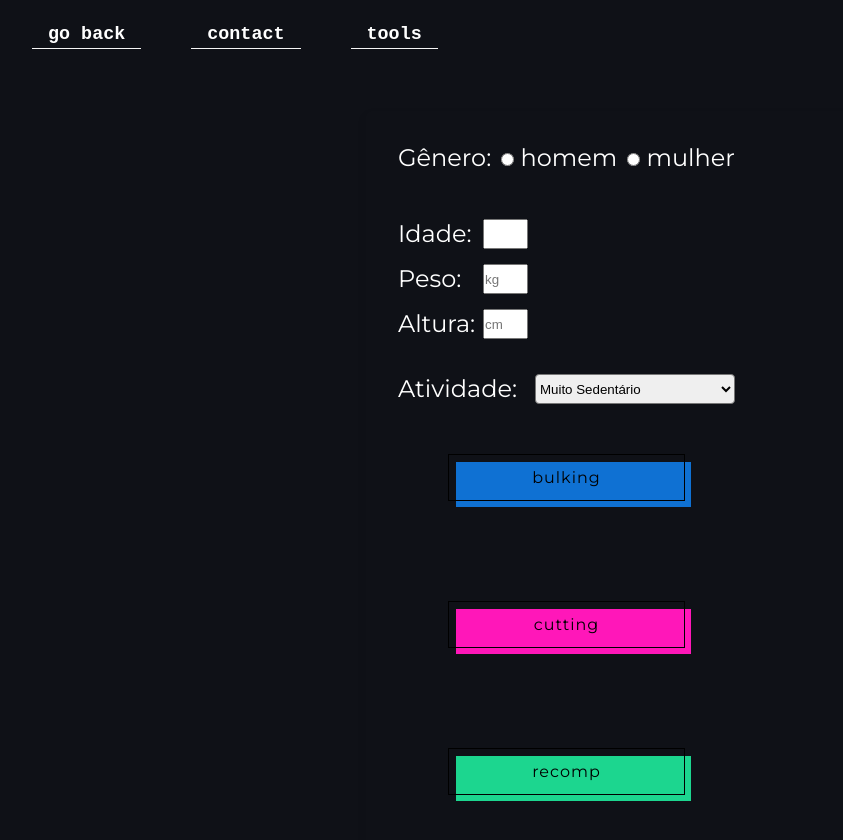
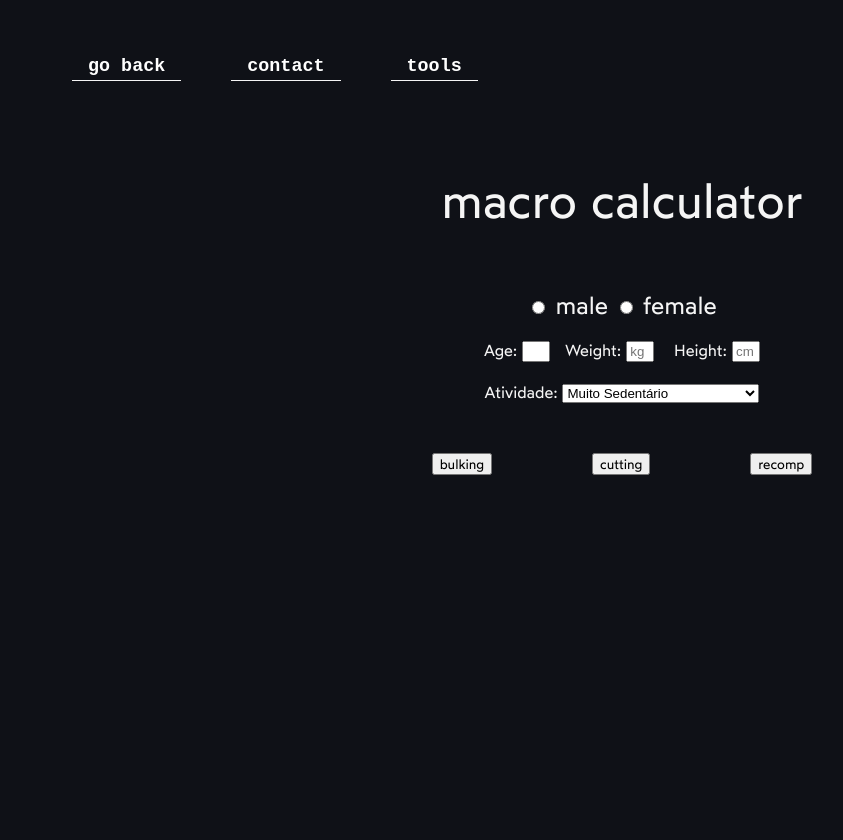
Before and after one commit to misaelucas/misaelucas.github.io, a React (Create React App) app: page /macrocalculator in a window 1280 px wide. Shown: the top 840 px of the page, without its empty margins (18-861 px from the left). After the commit the page ends 800 px from the top, so only its background shows below. Built offline with nearby package versions, Linux system fonts and the light colour scheme.

Commit message:
im so tired

```diff
--- a/src/App.css
+++ b/src/App.css
@@ -3,5 +3,4 @@ body {
   padding: 0;
   background-color: #0f1117;
   height: 100vh;
-  box-sizing: border-box;
 }
--- a/src/components/Header.js
+++ b/src/components/Header.js
@@ -17,6 +17,7 @@ function Header(props) {
           <li>
             <Link to="/tools">tools</Link>
           </li>
+
         </ul>
       </div>
     </div>
--- a/src/components/Test.js
+++ /dev/null
@@ -1,63 +0,0 @@
-import React, { useContext } from "react";
-import "../css/Bio.css";
-import "../css/Slide.css";
-import "../css/Teste.css";
-import duck from "../img/duck.gif";
-import Header from "../components/Header";
-
-const Test = () => {
-  function getAge(dateString) {
-    const today = new Date();
-    const birthDate = new Date(dateString);
-    let age = today.getFullYear() - birthDate.getFullYear();
-    let m = today.getMonth() - birthDate.getMonth();
-    if (m < 0 || (m === 0 && today.getDate() < birthDate.getDate())) {
-      age--;
-    }
-    return age;
-  }
-
-  const age = getAge("1998/09/22");
-
-  return (
-    <div>
-      {" "}
-      <Header />
-      <div className="Bio-Container-Teste">
-          <h1 className="Title-Test">Hi, i'm Misa. </h1>
-          <div className="bio">
-            <p>
-              I am {age} years old, currently living in Brazil and studying
-              fullstack development, i have done a few jobs, you can check them
-              at my github. I also enjoy playing Chess and Muay Thai.
-              This is my personal page, feel free to browse through, here you
-              will be able to find my portfolio, stuff about me and a few
-              shenanigans..
-            </p>
-          </div>
-
-        <button type="button" class="slide" className="flx">
-          <div>
-            <a
-              href="https://github.com/misaelucas"
-              target="_blank"
-              rel="noreferrer"
-              className="github-link"
-            >
-              github
-            </a>
-          </div>
-          <i class="icon-arrow-right"></i>
-        </button>
-
-        <img
-          src={duck}
-          alt="a drawing of a duck with a variety of swords in his back, and he's also using an armor, which display his name: DUCK"
-          className="res-img"
-        />
-      </div>
-    </div>
-  );
-};
-
-export default Test;
--- /dev/null
+++ b/src/css/Contact.css
@@ -0,0 +1,10 @@
+.container {
+    text-align: center;
+    color: whitesmoke;
+    margin-top: 20vh;
+    font-family: system-ui, -apple-system, BlinkMacSystemFont, 'Segoe UI', Roboto, Oxygen, Ubuntu, Cantarell, 'Open Sans', 'Helvetica Neue', sans-serif;
+}
+
+h2 {
+    font-size: 1.3rem;
+}
--- a/src/css/Header.css
+++ b/src/css/Header.css
@@ -31,7 +31,7 @@
   font-family: monospace;
   font-size: 1.15rem;
   font-weight: 550;
-  transition: color 0.3s ease-in-out, box-shadow 0.3s ease-in-out;
+  transition: color 0.3s ease-in-out, box-shadow 0.6s ease-in-out;
   border-bottom: 1px solid whitesmoke;
   padding-bottom: 3px;
   margin-left: 50px;
--- a/src/css/Macro.css
+++ b/src/css/Macro.css
@@ -1,131 +1,43 @@
 @import url(https://fonts.googleapis.com/css?family=Open+Sans:300,400,800);
 @import url(https://fonts.googleapis.com/css?family=Montserrat:400,700);
 
-* {
-  margin: 0;
-  padding: 0;
-  box-sizing: border-box;
+.form-container {
+  display: flex;
+  flex-direction: column;
+  color: whitesmoke;
+  text-align: center;
+  font-family: "wotfardregular", sans-serif;
+
 }
 
-body {
+.form-title {
+  font-size: 3rem;
+  margin-top: 60px;
 }
 
-.formulario {
-  color: white;
-  font-family: "Montserrat", Arial, sans-serif;
+.form-attr {
+  margin-top: 60px;
   font-size: 1.5rem;
-  position: relative;
-  margin-left: 30% !important;
-  margin-top: 5% !important;
-  max-width: 900px;
-  width: 100%;
-  opacity: 1;
-  border-radius: 6px;
-  padding: 30px;
-  margin: 0 15px;
-  box-shadow: 0 5px 10px rgba(0, 0, 0, 0.1);
+
 }
 
-tbody {
-}
-.form-title {
-  font-size: 2rem;
+.form-attr2 {
+  padding-top: 20px;
 }
 
-.genero {
-  display: flex;
-  justify-content: left;
-  margin-bottom: 30px;
-}
-.xi {
-}
-.radio-input {
-  margin-left: 10px;
+.form-attr3 {
+  padding-top: 20px;
+
 }
 
-.input-text {
-  width: 45px;
-  height: 30px;
-  outline: none;
-  color: #555;
-}
-.input-wrapper {
-  display: flex;
-  justify-content: space-between;
-  width: 130px;
-  padding-top: 15px;
+.input-text{
+  width: 20px;
 }
 
-.select-wrapper {
-  display: flex;
-  flex-direction: column !important;
+span ~ span {
+  padding-left: 15px;
 }
 
-
-.atividade {
-
-  width: 200px;
-  height: 30px;
-  border-radius: 4px;
-  margin-left: -10px;
-
+.labels {
+  padding-right: 5px;
 }
-#atividade {
-  display: flex;
-  margin-top: 35px;
-  justify-content: space-between;
-
-}
-.tr-wrapper {
-}
-
-.buttons1:after {
-  background-color: rgb(15, 113, 211) !important;
-}
-
-.buttons2:after {
-  background-color: rgb(255, 23, 185) !important;
-}
-.buttons3:after {
-  display: flex;
-  flex-direction: row-reverse;
-}
-
-/* CSS */
-.calculate-button {
-  font-size: 16px;
-  font-weight: 200;
-  letter-spacing: 1px;
-  padding: 13px 20px 13px;
-  outline: 0;
-  border: 1px solid black;
-  cursor: pointer;
-  position: relative;
-  background-color: rgba(0, 0, 0, 0);
-  user-select: none;
-  -webkit-user-select: none;
-  touch-action: manipulation;
-}
-
-.calculate-button:after {
-  content: "";
-  background-color: #1cd68f;
-  width: 100%;
-  z-index: -1;
-  position: absolute;
-  height: 100%;
-  top: 7px;
-  left: 7px;
-  transition: 0.2s;
-}
-
-.calculate-button:hover:after {
-  top: 0px;
-  left: 0px;
-}
-
-@media (min-width: 768px) {
-  .calculate-button {
-    padding: 13px 50px 13px;
-  }
-}
--- a/src/css/Teste.css
+++ /dev/null
@@ -1,27 +0,0 @@
-.bio {
-    color: white;
-
-
-}
-
-.Title-Test {
-    color: white;
-    font-size: 5rem;
-    font-family: "wotfardregular", sans-serif;
-    text-align: center;
-}
-.Bio-Container-Teste{
-
-    display: flex;
-    flex-direction: column;
-    padding-left: 5%;
-    padding-top: 5%;
-}
-
-.res-img {
-    max-width: 50%;
-}
-
-.flx {
-    width: 50px;
-}
--- a/src/index.js
+++ b/src/index.js
@@ -2,10 +2,10 @@ import ReactDOM from "react-dom/client";
 import { BrowserRouter, Route, Routes } from "react-router-dom";
 import App from "./App";
 import Tools from "./pages/Tools";
-import Test from "./components/Test";
 
 import "./App.css";
 import MacroCalculator from "./pages/MacroCalculator";
+import Contact from "./pages/Contact";
 
 // import your route components too
 
@@ -16,7 +16,7 @@ root.render(
       <Route path="/" element={<App />} />
       <Route path="/tools" element={<Tools />} />
       <Route path="/macrocalculator" element={<MacroCalculator />} />
-      <Route path="/teste" element={<Test />} />
+      <Route path="/contact" element={<Contact />} />
     </Routes>
   </BrowserRouter>
 );
--- /dev/null
+++ b/src/pages/Contact.js
@@ -0,0 +1,20 @@
+import React, {useState} from "react";
+import Header from "../components/Header";
+import "../css/Header.css";
+
+import "../css/Contact.css";
+
+function Contact() {
+    const [isHome, setHome] = useState(true);
+
+  return (
+    <>
+    <Header home={isHome}/>
+    <div className="container">
+      <h2>So, how to reach me?</h2>
+    </div>
+    </>
+  );
+}
+
+export default Contact;
--- a/src/pages/MacroCalculator.js
+++ b/src/pages/MacroCalculator.js
@@ -4,7 +4,7 @@ import Header from "../components/Header";
 import "../css/Header.css";
 import "../css/Macro.css";
 
-export default function MacroCalculator() {
+function MacroCalculator() {
   const [isHome, setHome] = useState(true);
   const [weight, setWeight] = useState("");
   const [height, setHeight] = useState("");
@@ -31,12 +31,9 @@ export default function MacroCalculator() {
   return (
     <div>
       <Header home={isHome} />
-      <form className="formulario">
-        <table>
-          <tbody>
-            <tr className="genero">
-              <td>Gênero:</td>
-              <td>
+      <div className="form-container">
+        <div className="form-title">macro calculator</div>
+        <div className="form-attr">
           <input
             type="radio"
             name="gender"
@@ -45,7 +42,7 @@ export default function MacroCalculator() {
             id="male"
             onClick={() => setGender("male")}
           ></input>
-                <label htmlFor="male">{"\u00a0"}homem</label>
+          <label htmlFor="male">{"\u00a0"}male</label>{" "}
           <input
             type="radio"
             name="gender"
@@ -54,12 +51,11 @@ export default function MacroCalculator() {
             id="female"
             onClick={() => setGender("female")}
           ></input>
-                <label htmlFor="female">{"\u00a0"}mulher</label>
-              </td>
-            </tr>
-            <tr className="tr-wrapper">
-              <td className="input-wrapper">
-                <label htmlFor="age">Idade:{"\u00a0"}</label>
+          <label htmlFor="female">{"\u00a0"}female</label>
+        </div>
+        <div className="form-attr2">
+          <span>
+            <label htmlFor="age">Age:{"\u00a0"}</label>
             <input
               onChange={(e) => setAge(e.target.value)}
               type="text"
@@ -67,9 +63,11 @@ export default function MacroCalculator() {
               name="age"
               maxLength="3"
             ></input>
-              </td>
-              <td className="input-wrapper">
-                <label htmlFor="weight">Peso:</label>
+          </span>
+          <span>
+            <label htmlFor="weight" className="labels">
+              Weight:
+            </label>
 
             <input
               onChange={(e) => setWeight(e.target.value)}
@@ -79,9 +77,12 @@ export default function MacroCalculator() {
               maxLength="3"
               placeholder="kg"
             ></input>
-              </td>
-              <td className="input-wrapper">
-                <label htmlFor="height">Altura:</label>
+          </span>
+          <span>
+            {" "}
+            <label htmlFor="height" className="labels">
+              Height:
+            </label>
             <input
               onChange={(e) => setHeight(e.target.value)}
               type="text"
@@ -90,8 +91,10 @@ export default function MacroCalculator() {
               maxLength="3"
               placeholder="cm"
             ></input>
-              </td>
-              <td className="select-wrapper">
+          </span>
+        </div>
+        <div className="form-attr3">
+          {" "}
           <label htmlFor="atividade" id="atividade">
             Atividade:{"\u00a0"}
             <select
@@ -110,6 +113,8 @@ export default function MacroCalculator() {
               <option value="2">Atividade intensa</option>
             </select>
           </label>
+        </div>
+        <div className="form-buttons">
           <button
             type="submit"
             onClick={calculateStuff}
@@ -131,12 +136,9 @@ export default function MacroCalculator() {
           >
             recomp
           </button>
-              </td>
-            </tr>
-          </tbody>
-        </table>
-        <div className="buttons-calc"></div>
-      </form>
+        </div>
+      </div>
     </div>
   );
 }
+export default MacroCalculator;
```
Also changed, not shown: src/components/Bio.js (+13 -12 lines), src/css/Bio.css (+158 -86 lines). Lines whose indentation alone changed are shown as unchanged.
